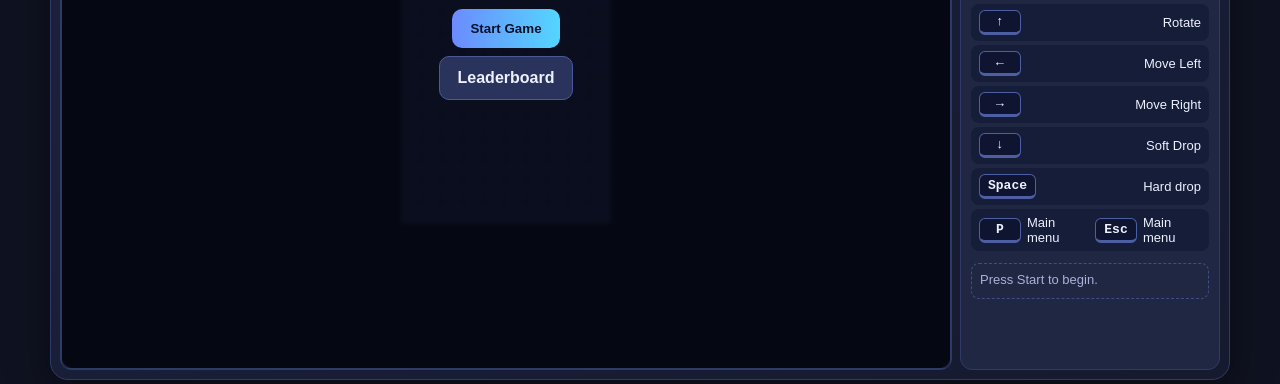
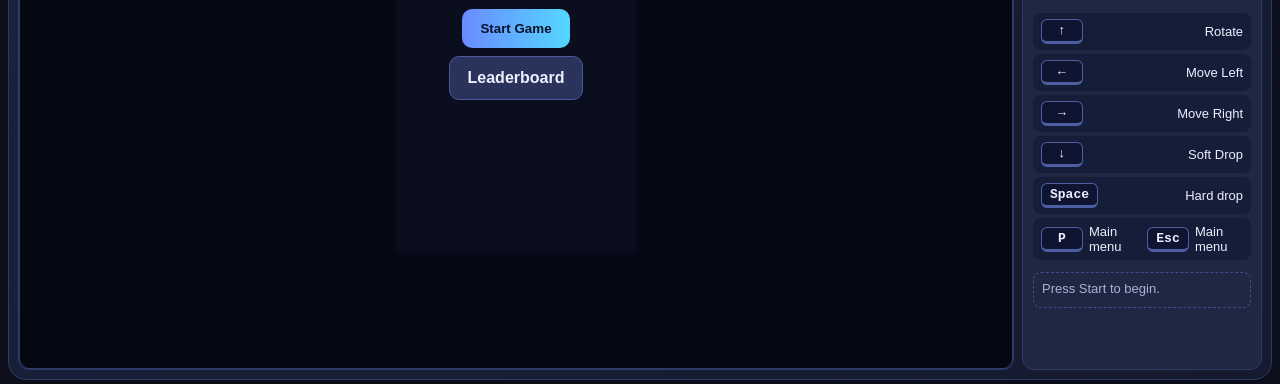
Before and after one commit to isaayev/Tetris, a website: page index.html in a window 1280 px wide. Shown: the part 416-800 px from the top of the page. Drawn offline with Linux system fonts and the light colour scheme.

Commit message:
game screen

```diff
--- a/my_tetris.js
+++ b/my_tetris.js
@@ -94,8 +94,8 @@ function resizeCanvas() {
   const viewportWidth = window.innerWidth;
   const isMobileWidth = viewportWidth <= 860;
   const isShortDesktop = !isMobileWidth && viewportHeight <= 900;
-  const boardHeightRatio = isMobileWidth ? 0.56 : isShortDesktop ? 0.54 : 0.74;
-  const widthDivisor = isMobileWidth ? 14 : isShortDesktop ? 16 : 12;
+  const boardHeightRatio = isMobileWidth ? 0.56 : isShortDesktop ? 0.6 : 0.82;
+  const widthDivisor = isMobileWidth ? 14 : isShortDesktop ? 14 : 10;
   const minBlock = isMobileWidth ? 16 : 14;
   const availableHeight = Math.max(260, Math.floor(viewportHeight * boardHeightRatio));
   const dynamicBlock = Math.max(minBlock, Math.floor(Math.min(availableHeight / ROWS, viewportWidth / widthDivisor)));
--- a/style.css
+++ b/style.css
@@ -33,7 +33,7 @@ body {
 }
 
 .app {
-  width: min(1180px, 100%);
+  width: min(1320px, 100%);
   height: calc(100dvh - 16px);
 }
 
@@ -61,7 +61,7 @@ body {
 
 .game-layout {
   display: grid;
-  grid-template-columns: minmax(0, 1fr) minmax(220px, 260px);
+  grid-template-columns: minmax(0, 1fr) minmax(200px, 240px);
   gap: 12px;
   min-height: 0;
   align-items: stretch;
```
